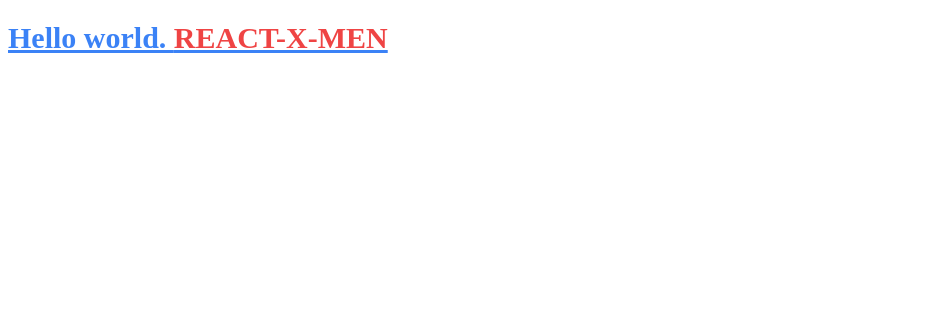
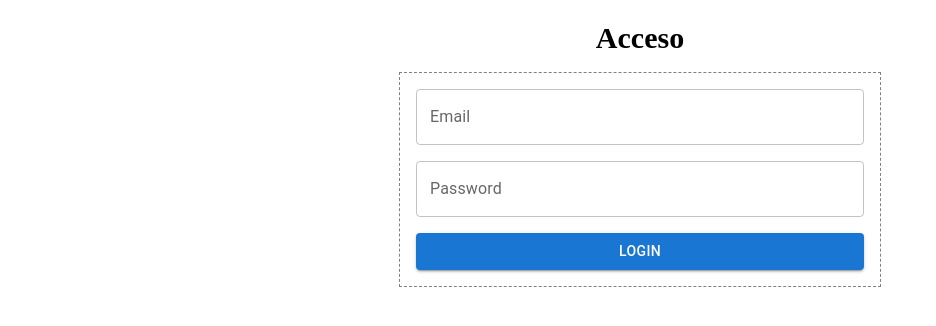
Before and after one commit to KrugerProjectsX/react-x-men, a React (Vite) app: page / in a window 1280 px wide. Shown: the top 326 px of the page, without its empty margins (0-936 px from the left). Built offline with nearby package versions, Linux system fonts and the light colour scheme; the HTML template or start-up script is replaced by a standard one.

Commit message:
Material UI  alert y tailwind css

```diff
--- a/src/App.jsx
+++ b/src/App.jsx
@@ -1,12 +1,13 @@
 import { Route, Routes } from "react-router-dom";
 import "./App.css";
+import Login from "./pages/Login";
 import Home from "./pages/Home";
-
 function App() {
   return (
     <>
       <Routes>
-        <Route path="/" element={<Home />} />
+        <Route path="/" element={<Login />} />
+        <Route path="/dashboard" element={<Home />} />
       </Routes>
     </>
   );
--- a/src/pages/Login.jsx
+++ b/src/pages/Login.jsx
@@ -1,52 +1,81 @@
+import { useRef, useState } from "react";
 import { Box, Button, TextField } from "@mui/material";
 import { collection, query, where, getDocs } from "firebase/firestore";
-import { useRef } from "react";
+import Alert from "@mui/material/Alert";
+import AlertTitle from "@mui/material/AlertTitle";
 import { db } from "../firebase";
 
 const Login = () => {
+  const [alertMessage, setAlertMessage] = useState("");
+  const [alertSeverity, setAlertSeverity] = useState("success");
+  const [showAlert, setShowAlert] = useState(false);
   const email = useRef("");
   const password = useRef("");
   const usersRef = collection(db, "users");
+
+  const handleAlertClose = () => {
+    setShowAlert(false);
+  };
+
   const login = async (e) => {
     e.preventDefault();
-    /**Realizar la conexion del email y constrasena son las correctas */
     const search = query(usersRef, where("email", "==", email.current.value));
     const result = await getDocs(search);
 
-    console.log(result);
     if (result.docs.length > 0) {
       const user = result.docs[0].data();
       if (user.password === password.current.value) {
-        console.log("Login Sucess");
-        console.log("Redirige");
+        setAlertSeverity("success");
+        setAlertMessage("Login Success");
+        setShowAlert(true);
+        console.log("Redirect");
       } else {
-        console.log("Incorrect");
+        setAlertSeverity("error");
+        setAlertMessage("Incorrect Password");
+        setShowAlert(true);
       }
+    } else {
+      setAlertSeverity("error");
+      setAlertMessage("User Not Found");
+      setShowAlert(true);
     }
   };
+
   return (
     <>
-      <h1>Acceso</h1>
-      <Box component="form" sx={{ p: 2, border: "1px dashed grey" }}>
+      <h1 className="text-3xl font-semibold text-center mb-4">Acceso</h1>
+      <Box
+        component="form"
+        sx={{ p: 2, border: "1px dashed grey" }}
+        className="max-w-md mx-auto"
+      >
         <TextField
-          className="w-full my-4"
+          className="w-full mb-4"
           label="Email"
           type="email"
           variant="outlined"
           inputRef={email}
         />
-        <br />
         <TextField
-          className="w-full my-4"
-          label="password"
+          className="w-full mb-4"
+          label="Password"
           type="password"
           variant="outlined"
           inputRef={password}
         />
-        <br />
-        <Button type="submit" onClick={login} variant="contained">
+        <Button onClick={login} variant="contained" className="w-full">
           Login
         </Button>
+      </Box>
+      <Box className="max-w-md mx-auto mt-4">
+        {showAlert && (
+          <Alert severity={alertSeverity} onClose={handleAlertClose}>
+            <AlertTitle>
+              {alertSeverity === "success" ? "Success" : "Error"}
+            </AlertTitle>
+            {alertMessage}
+          </Alert>
+        )}
       </Box>
     </>
   );
```
